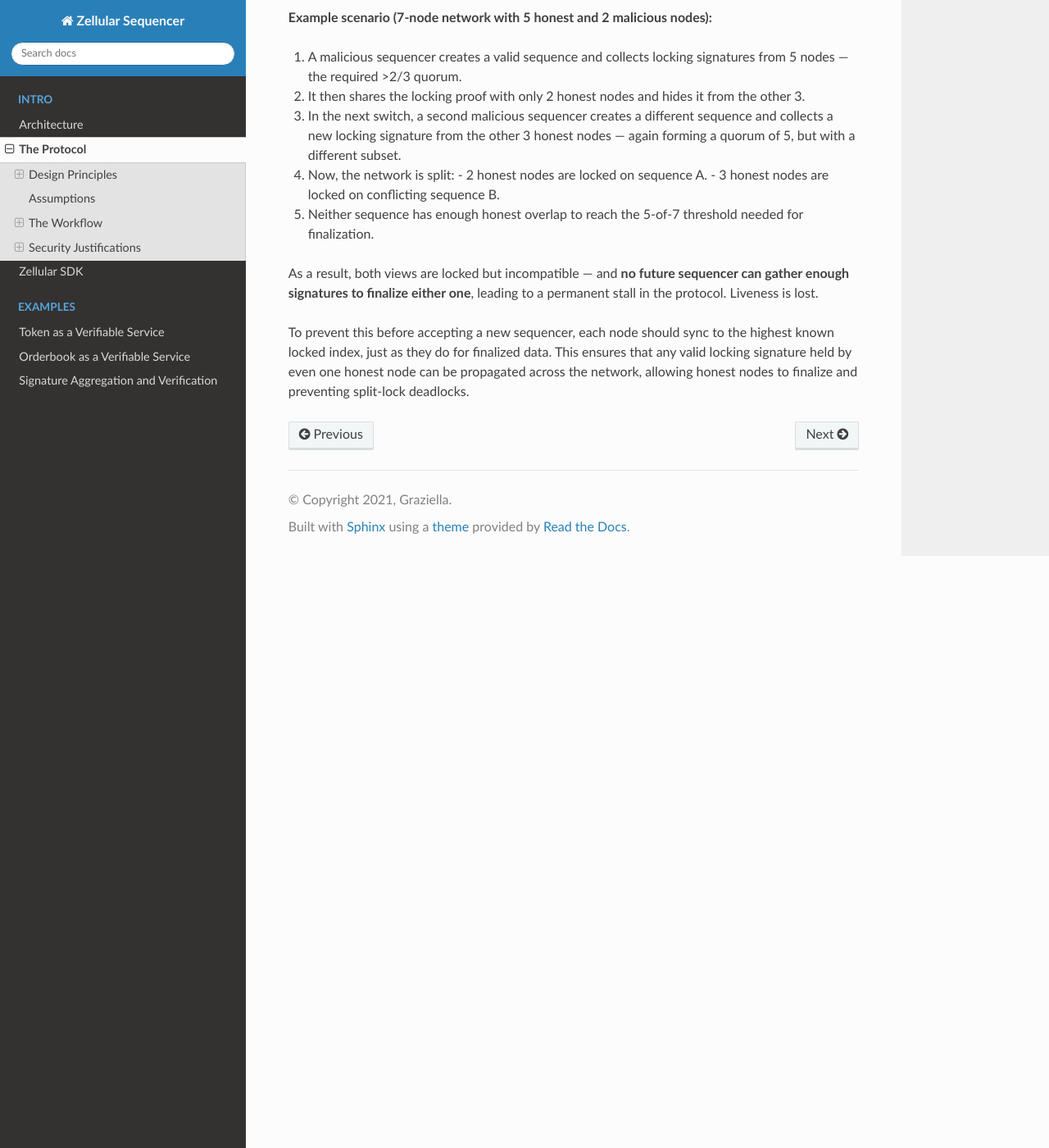
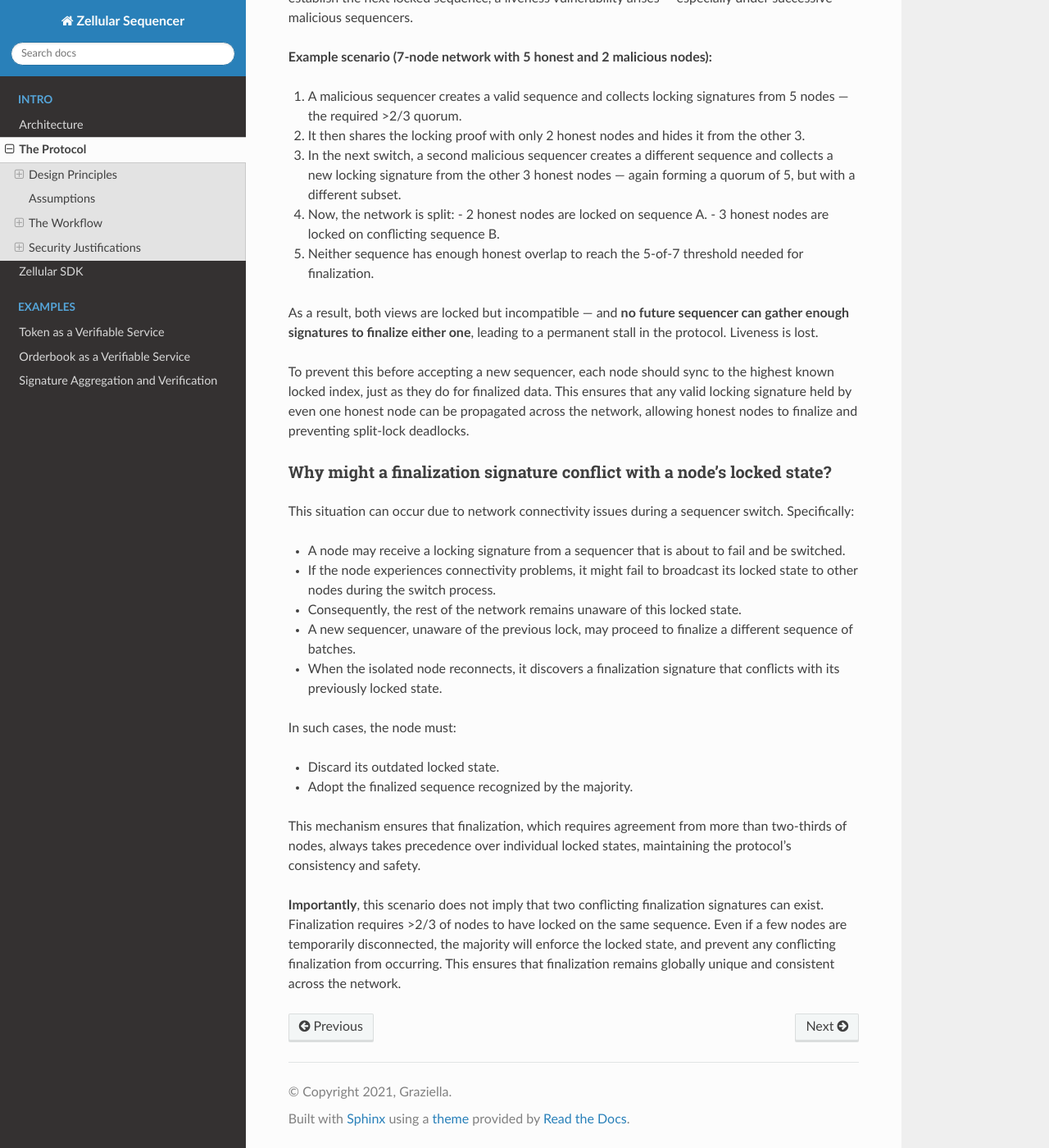
Before and after one commit to zellular-xyz/zsequencer, a Sphinx documentation site: the page built from docs/source/protocol.rst, in a window 1280 px wide and 1400 px high, scrolled down 4323 px. Shown: the whole window at 82% size. Built offline with Sphinx 7.4.7 and the Read the Docs theme 3.1.0, drawn with Linux system fonts in a browser that asks for light colours; some of the changed text lies outside the part shown.

Commit message:
describe handling a locking signature conflicting a finalizing signature

```diff
--- a/docs/source/protocol.rst
+++ b/docs/source/protocol.rst
@@ -79,6 +79,8 @@ Switching
 
 * **State Synchronization:** All nodes query peers for their latest *finalized* and *locked* transactions and sync to the highest known state before connecting to the new Sequencer.
 
+* **Finalization Overrides Lock:** If a node discovers a *finalization signature* that conflicts with its current *locked* state, it must drop its lock and adopt the finalized sequence.
+
 Security Justifications
 -----------------------
 
@@ -155,3 +157,23 @@ If nodes discard their sequenced state during a switch and rely solely on the ne
 As a result, both views are locked but incompatible — and **no future sequencer can gather enough signatures to finalize either one**, leading to a permanent stall in the protocol. Liveness is lost.
 
 To prevent this before accepting a new sequencer, each node should sync to the highest known locked index, just as they do for finalized data. This ensures that any valid locking signature held by even one honest node can be propagated across the network, allowing honest nodes to finalize and preventing split-lock deadlocks.
+
+Why might a finalization signature conflict with a node's locked state?
+~~~~~~~~~~~~~~~~~~~~~~~~~~~~~~~~~~~~~~~~~~~~~~~~~~~~~~~~~~~~~~~~~~~~~~~~
+
+This situation can occur due to network connectivity issues during a sequencer switch. Specifically:
+
+- A node may receive a locking signature from a sequencer that is about to fail and be switched.
+- If the node experiences connectivity problems, it might fail to broadcast its locked state to other nodes during the switch process.
+- Consequently, the rest of the network remains unaware of this locked state.
+- A new sequencer, unaware of the previous lock, may proceed to finalize a different sequence of batches.
+- When the isolated node reconnects, it discovers a finalization signature that conflicts with its previously locked state.
+
+In such cases, the node must:
+
+- Discard its outdated locked state.
+- Adopt the finalized sequence recognized by the majority.
+
+This mechanism ensures that finalization, which requires agreement from more than two-thirds of nodes, always takes precedence over individual locked states, maintaining the protocol's consistency and safety.
+
+**Importantly**, this scenario does not imply that two conflicting finalization signatures can exist. Finalization requires >2/3 of nodes to have locked on the same sequence. Even if a few nodes are temporarily disconnected, the majority will enforce the locked state, and prevent any conflicting finalization from occurring. This ensures that finalization remains globally unique and consistent across the network.
```
